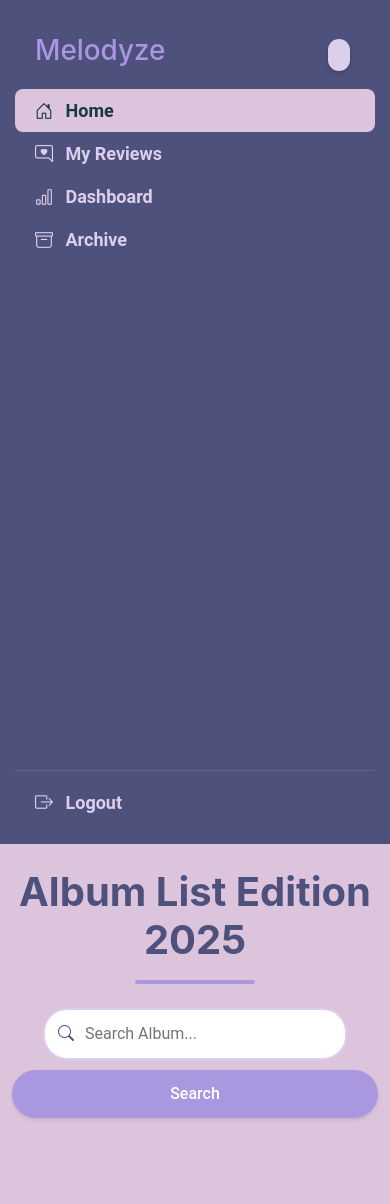
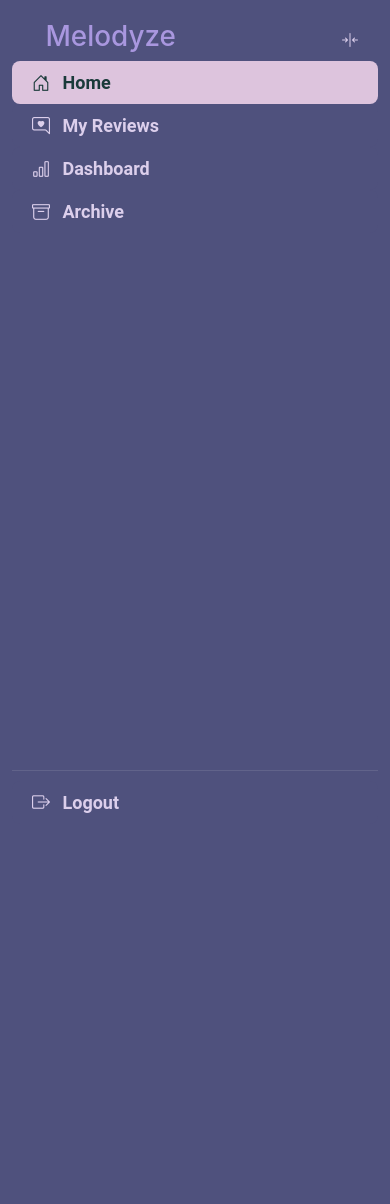
Before and after one commit to Juicedd/reviewwebsite, a Django app: page / in a window 390 px wide. Shown: the top 1204 px of the page. After the commit the page ends 813 px from the top, so only its background shows below. Run offline with Django 4.2, Linux system fonts and the light colour scheme; the visitor is signed in with stand-in values (Sample User, id 1); data that the repository does not hold is empty.

Commit message:
fix voor css

```diff
--- a/reviewSite/static/css/styles.css
+++ b/reviewSite/static/css/styles.css
@@ -11,29 +11,13 @@
 }
 
 /* Apply the primary font to headers */
-h1, h2, h3, h4, h5 {
+h1, h2, h3, h4, h5, h6 {
     font-family: var(--primary-font);
 }
 
 /* Apply the secondary font to regular text */
 body, p, span, div {
     font-family: var(--secondary-font);
-}
-
-.navbar {
-    background-color: var(--primary-light);
-    box-shadow: 0 2px 4px 0 rgba(0,0,0,.2);
-}
-
-.navbar-brand,
-.navbar-nav,
-.nav-link {
-    color: var(--contrast-dark);
-}
-
-.navbar-brand:hover,
-.nav-link:hover {
-    color: var(--contrast-light);
 }
 
 body {
@@ -44,10 +28,11 @@ body {
     background-color: var(--primary);
     width: 18rem;
     margin: 1rem;
+    box-shadow: 0 2px 4px 0 rgba(0,0,0,.2);
 }
 
 .card:hover {
-    background-color: var(--contrast-light);
+    background-color: var(--primary-light);
 }
 
 .card a {
@@ -150,96 +135,66 @@ tr:hover {
     background-color: var(--contrast-light); /* Light blue for hover effect */
 }
 
+/* Sidebar container */
+.sidebar-column {
+    position: fixed;
+    left: 0;
+    top: 0;
+    bottom: 0;
+    transition: all 0.3s ease;
+    z-index: 100;
+    padding: 0;
+}
+
 /* Sidebar styling */
 .sidebar {
-    position: fixed; /* Make sidebar fixed */
-    top: 0;
-    bottom: 0;
-    left: 0;
-    z-index: 100;
     background-color: var(--primary-dark);
     color: var(--primary);
+    height: 100vh;
+    overflow-y: auto;
     padding-top: 20px;
-    height: 100vh; /* Full viewport height */
-    overflow-y: auto; /* Scrollable if needed */
+    padding-left: 12px;
+    padding-right: 12px;
 }
 
 .sidebar-inner {
-    padding-left: 15px;
-    padding-right: 15px;
     display: flex;
     flex-direction: column;
-    height: 100%; /* Full height */
+    height: 100%;  /* This is crucial */
 }
 
-/* Create a flex container for nav items */
 .sidebar-nav-wrapper {
     display: flex;
     flex-direction: column;
-    height: calc(100% - 60px); /* Subtract header height */
-    overflow-y: hidden; /* Prevent overflow */
+    flex: 1;  /* This makes it take up available space */
+    height: 100%;
 }
 
-.sidebar-heading {
-    padding: 0.875rem 1.25rem;
-    font-size: 1.2rem;
+.sidebar-heading h1 {
+    padding-left: 1.2em
 }
 
+/* Toggle button styling */
 .sidebar-toggle {
-    color: var(--primary-light);
-    padding: 0;
-    margin-right: 5px;
-    transition: all 0.3s;
+    color: var(--primary-light) !important;
+    background-color: transparent !important;
+    border: none !important;
+    text-decoration: none !important;
+    box-shadow: none !important;
 }
 
-.sidebar-toggle:hover {
-    color: var(--contrast-light);
+.sidebar-toggle:hover,
+.sidebar-toggle:active,
+.sidebar-toggle:focus {
+    color: var(--contrast-light) !important;
     transform: scale(1.1);
 }
 
-.sidebar-toggle i {
-    font-size: 1.25rem;
-}
-
-/* When sidebar is collapsed, show a different icon for the toggle */
-.sidebar.collapse:not(.show) + .navbar-toggler + .content-wrapper .sidebar-expand {
-    display: block;
-}
-
-.sidebar-expand {
-    display: none;
-    position: fixed;
-    top: 20px;
-    left: 20px;
-    z-index: 1030;
-}
-
-/* Mobile toggle styling */
-.navbar-toggler {
-    position: fixed;
-    top: 10px;
-    left: 10px;
-    z-index: 1030;
-    background-color: var(--primary-dark);
-    color: var(--primary-light);
-    border-radius: 4px;
-    padding: 8px 12px;
-}
-
-/* Main navigation links - allow these to scroll if needed */
-.main-nav {
-    flex: 1 1 auto;
-    overflow-y: auto; /* Scrollable section */
-    margin-bottom: 10px; /* Space before logout */
-}
-
-/* Logout container - stays at bottom */
 .logout-container {
-    flex-shrink: 0; /* Prevent shrinking */
-    margin-top: auto; /* Push to bottom */
-    padding-bottom: 20px; /* Space at bottom */
-    border-top: 1px solid rgba(255,255,255,0.1); /* Optional divider */
-    padding-top: 10px; /* Space after divider */
+    margin-top: auto;  /* This pushes it to the bottom */
+    padding-top: 10px;
+    padding-bottom: 20px;
+    border-top: 1px solid rgba(255,255,255,0.1);
 }
 
 .list-group-item {
@@ -262,28 +217,60 @@ tr:hover {
     color: var(--contrast-dark);
 }
 
-/* Content container */
-.content {
-    padding: 20px;
+/* Sidebar column container */
+.sidebar-column {
+    transition: all 0.3s ease;
 }
 
-/* Adjust main content to account for fixed sidebar */
-@media (min-width: 768px) {
-    .content-wrapper {
-        margin-left: 25%; /* Adjust based on your col-md-3 width */
+/* When sidebar is collapsed - show only icons */
+.sidebar-column.collapsed {
+    width: 5rem !important; /* Fixed width when collapsed */
+}
+
+.sidebar-column.collapsed .sidebar {
+    width: 5rem !important;
+}
+
+/* Adjust text in collapsed sidebar */
+.sidebar-column.collapsed .list-group-item span,
+.sidebar-column.collapsed h1 {
+    display: none; /* Hide text */
+}
+
+/* Center icons in collapsed mode */
+.sidebar-column.collapsed .list-group-item,
+.sidebar-column.collapsed .logout-container a {
+    text-align: center;
+    padding: 0.75rem 0;
+}
+
+/* Remove margin from icons when collapsed */
+.sidebar-column.collapsed .list-group-item i,
+.sidebar-column.collapsed .logout-container i {
+    margin-right: 0 !important;
+    font-size: 1.5rem;
+}
+
+/* Adjust padding in collapsed state */
+.sidebar-column.collapsed .sidebar-inner {
+    padding-left: 0;
+    padding-right: 0;
+}
+
+/* Adjust content margin when sidebar is collapsed */
+@media (min-width: 992px) {
+    .sidebar-column.collapsed ~ .content-wrapper {
+        margin-left: 5rem;
     }
 }
 
-@media (min-width: 992px) {
-    .content-wrapper {
-        margin-left: 16.666667%; /* Adjust based on your col-lg-2 width */
+@media (min-width: 768px) and (max-width: 991.98px) {
+    .sidebar-column.collapsed ~ .content-wrapper {
+        margin-left: 5rem;
     }
 }
 
-/* For smaller screens */
-@media (max-width: 767.98px) {
-    .sidebar {
-        position: static; /* Remove fixed positioning on small screens */
-        min-height: auto;
-    }
+.sidebar-column.collapsed .sidebar-heading {
+    justify-content: center !important;
+    padding: 0.875rem 0;
 }
```
